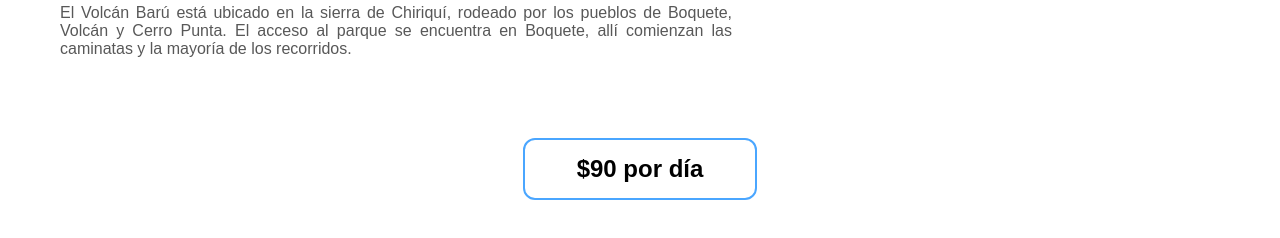
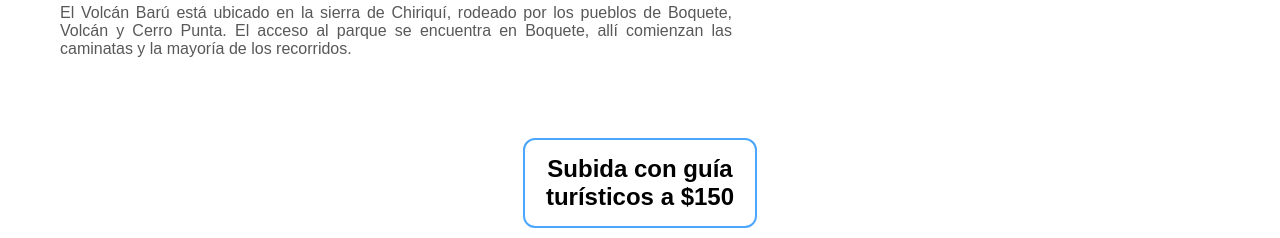
Before and after one commit to NadaDeNada-fonio/RUMBOPAYAPTY, a plain HTML site: page sitios/vocanbary.html in a window 1280 px wide. Shown: the part 1304-1542 px from the top of the page. Drawn offline with Linux system fonts and the light colour scheme.

Commit message:
arreglo volcanbaru precio

```diff
--- a/sitios/vocanbary.html
+++ b/sitios/vocanbary.html
@@ -89,7 +89,7 @@
 
     </div>
     <div class="PrecioConatiner">
-        <h2 class="precio">$90 por día</h2>
+        <h2 class="precio">Subida con guía turísticos a $150</h2>
     </div>
     <div class="mapa">
         <iframe
```
